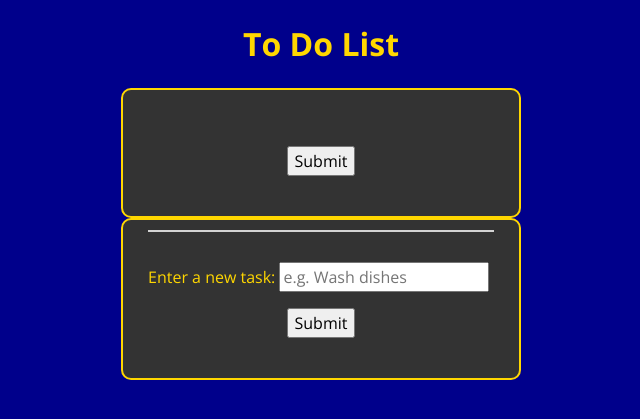
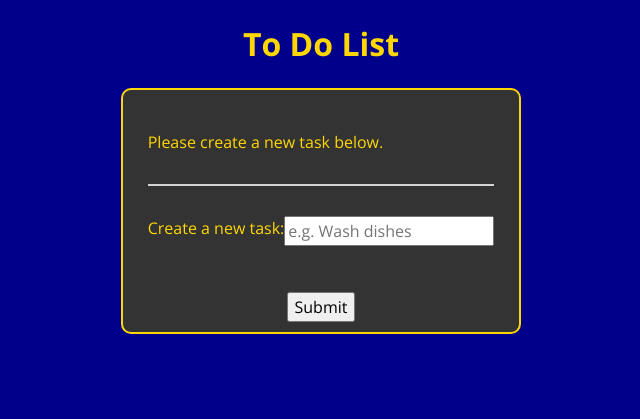
Before and after one commit to gtrspctr/to_do_list, a Flask app: page / in a window 1280 px wide. Shown: the top 419 px of the page, without its empty margins (319-959 px from the left). Run offline with Flask 3, Linux system fonts and the light colour scheme.

Commit message:
Update index.html

```diff
--- a/website/templates/index.html
+++ b/website/templates/index.html
@@ -8,6 +8,7 @@ To Do List
 <h1>To Do List</h1>
 <section id="to_do_section">
     <form id="to_do_form" action="{{ url_for('views.update_tasks') }}" method="post">
+        {% if tasks %}
         {% for task in tasks %}
         <div class="to_do">
             <input type="checkbox" id="{{ task.id }}" name="task_{{ task.id }}" {% if task.complete %}checked{% endif %}>
@@ -15,6 +16,11 @@ To Do List
             <a href="{{ url_for('views.delete_task', task_id=task.id) }}" class="delete_task" onclick="return confirm('Are you sure you want to delete this task?');">&#10006;</a>
         </div>
         {% endfor %}
+        {% else %}
+        <div class="to_do">
+            Please create a new task below.
+        </div>
+        {% endif %}
 
 
 
@@ -62,21 +68,21 @@ To Do List
             <input type="checkbox" id="milk" name="milk">
             <label for="milk">Milk</label>
         </div> -->
+        {% if tasks %}
         <div class="button">
             <button type="submit">Submit</button>
         </div>
+        {% endif %}
     </form>
-</section>
 
-<section id="new_task_section">
     <form id="new_task_form" action="{{ url_for('views.add_task') }}" method="post">
-        <div>
-            <label for="new_task">Enter a new task:</label>
+        <div id="new_task_container">
+            <label for="new_task">Create a new task:</label>
             <input type="text" id="new_task" name="new_task" placeholder="e.g. Wash dishes">
         </div>
-        <div class="button">
-            <button type="submit">Submit</button>
-        </div>
     </form>
+    <div class="button">
+        <button type="submit">Submit</button>
+    </div>
 </section>
 {% endblock %}
```
